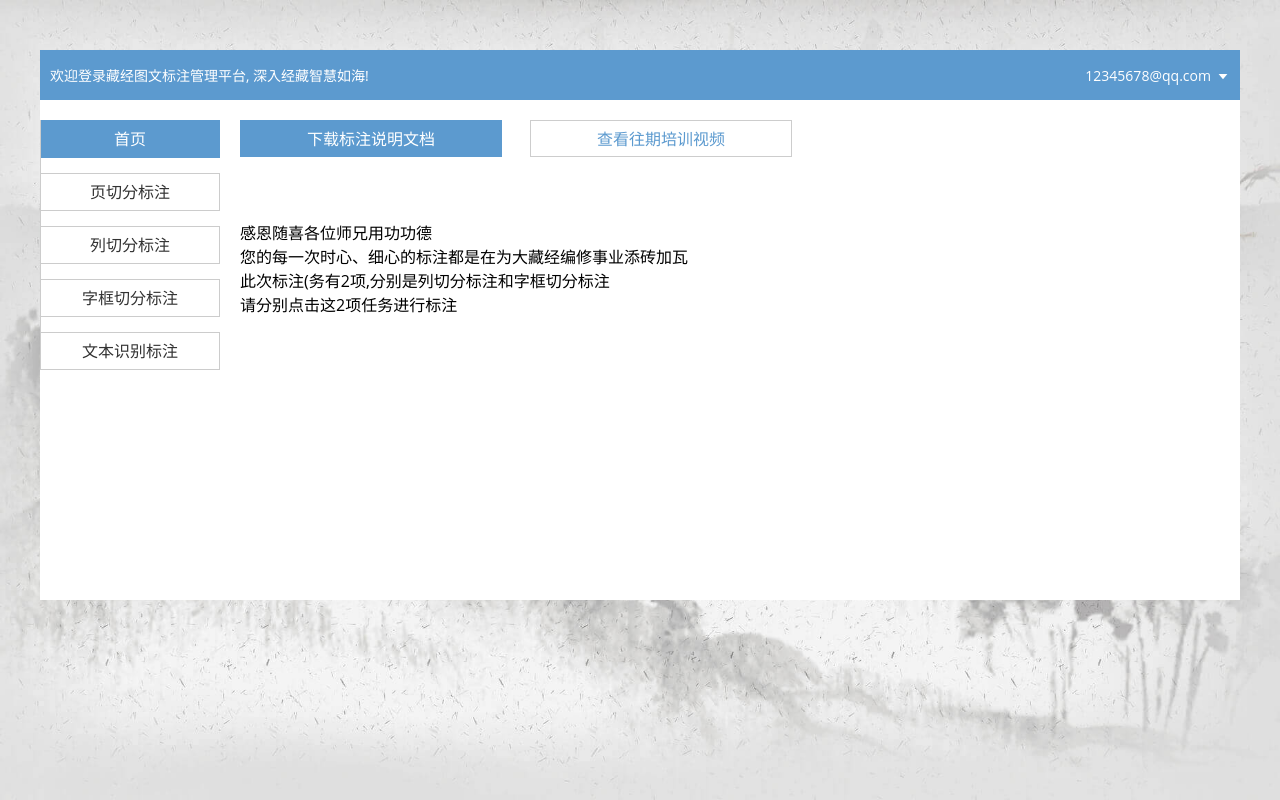
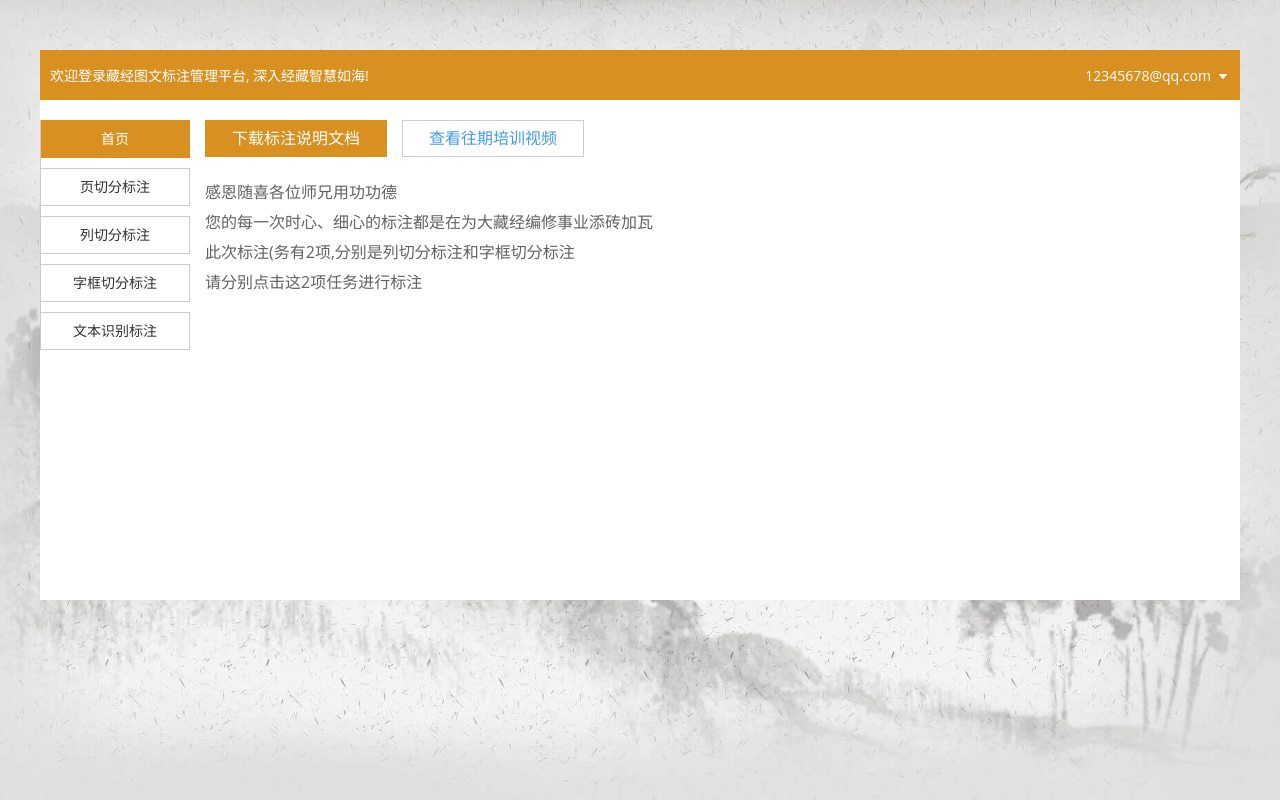
Before and after one commit to xQuotes/tagging-platform, a Vue app: page /#/home in a window 1280 px wide. Built offline with nearby package versions, Linux system fonts and the light colour scheme.

Commit message:
样式调整

```diff
--- a/src/views/homepage/home.vue
+++ b/src/views/homepage/home.vue
@@ -2,15 +2,17 @@
   <div class="home" v-title="'首页'">
     <div class="sidebar">
      <ul class="sidebar-menu">
-        <li><router-link to="/xia">下载标注说明文档</router-link></li>
+        <li><a href="javascript:;">下载标注说明文档</a></li>
          <li><router-link to="/video" class="wa">查看往期培训视频</router-link></li>
       </ul>
     </div>
     <div class="content">
+      <div class="tip">
         <p>感恩随喜各位师兄用功功德</p>
         <p>您的每一次时心、细心的标注都是在为大藏经编修事业添砖加瓦</p>
         <p>此次标注(务有2项,分别是列切分标注和字框切分标注</p>
         <p>请分别点击这2项任务进行标注</p>
+      </div>
     </div>
   </div>
 </template>
@@ -25,9 +27,7 @@ export default {
 
   },
   methods:{
-    linkto(path){
 
-    }
   }
 
 }
@@ -35,46 +35,40 @@ export default {
 
 <!-- Add "scoped" attribute to limit CSS to this component only -->
 <style lang="scss" scoped>
-a:first-child{
-  color: white;
+  .sidebar li{
+    display:inline-block;
   }
-li:last-child a{
-  color: #5C9ACF;
-}
-
-.sidebar{
-  width: 160px;
-  float: left;
-  position: relative;
-  margin-right: -100%;
-}
-
-
   li:first-child {
     border: 1px solid #ccc;
     text-align: center;
-  padding-top: 5px;
-  width: 260px;
-  background-color: #5C9ACF;
+    width: 180px;
+    background-color: #D89020;
     color: white;
-  border-color: #5C9ACF;
-  height: 30px;
-
+    border-color: #D89020;
+    height: 35px;
+    line-height: 35px;
+    margin-right: 15px;
+    a{
+      color:#fff;
+    }
   }
   li:last-child{
     border: 1px solid #ccc;
     text-align: center;
     color: #5C9ACF;
     border-color: #cdcdcd;
-    position: relative;
-    left: 290px;
-    top: -36.8px;
-    padding-top: 5px;
-    width: 260px;
-    height: 30px;
+    width: 180px;
+    height: 35px;
+    line-height: 35px;
+    a{
+      color:#429BF0;
     }
-  .content p{
-   position: relative;
-   bottom: -100px;
+  }
+  .content{
+    margin-top: 20px;
+  }
+  .tip p{
+    line-height: 30px;
+    color: #626262;
   }
 </style>
--- a/src/views/index.vue
+++ b/src/views/index.vue
@@ -200,7 +200,7 @@ export default {
       .header{
         height:50px;
         line-height:50px;
-        background-color: #5C9ACF;
+        background-color: #D89020;
         padding:0 10px;
         .left{
           span{
@@ -225,7 +225,7 @@ export default {
         margin-top:20px;
         .sidebar-wrapper{
           .sidebar{
-            width: 180px;
+            width: 150px;
             float: left;
             position: relative;
             margin-right: -100%;
@@ -238,17 +238,18 @@ export default {
                 text-align: center;
                 border:1px solid #ccc;
                 border-left:0 none;
-                margin-bottom:15px;
+                margin-bottom:10px;
+                font-size:14px;
                 &.active{
-                  background-color: #5C9ACF;
-                  border-color: #5C9ACF;
+                  background-color: #D89020;
+                  border-color: #D89020;
                   a{
                     color: #fff;
                   }
                 }
                 &.router-link-active{
-                  background-color: #5C9ACF;
-                  border-color: #5C9ACF;
+                  background-color: #D89020;
+                  border-color: #D89020;
                   color: #fff;
                   a{
                     color: #fff;
@@ -262,8 +263,8 @@ export default {
           float: left;
           width: 100%;
           .main-content{
-            margin-left: 180px;
-            padding: 0 0 0 20px;
+            margin-left: 150px;
+            padding: 0 15px 0 15px;
           }
         }
       }
--- a/src/views/pagesplit/pagesplit.vue
+++ b/src/views/pagesplit/pagesplit.vue
@@ -86,9 +86,9 @@ export default {
     span{
       display:inline-block;
       width:120px;
-      height:30px;
+      height:35px;
       text-align: center;
-      line-height:30px;
+      line-height:35px;
       font-size:14px;
       border:1px solid #e6e6e6;
       color: #429bf0;
```
Lines whose indentation alone changed are shown as unchanged.
